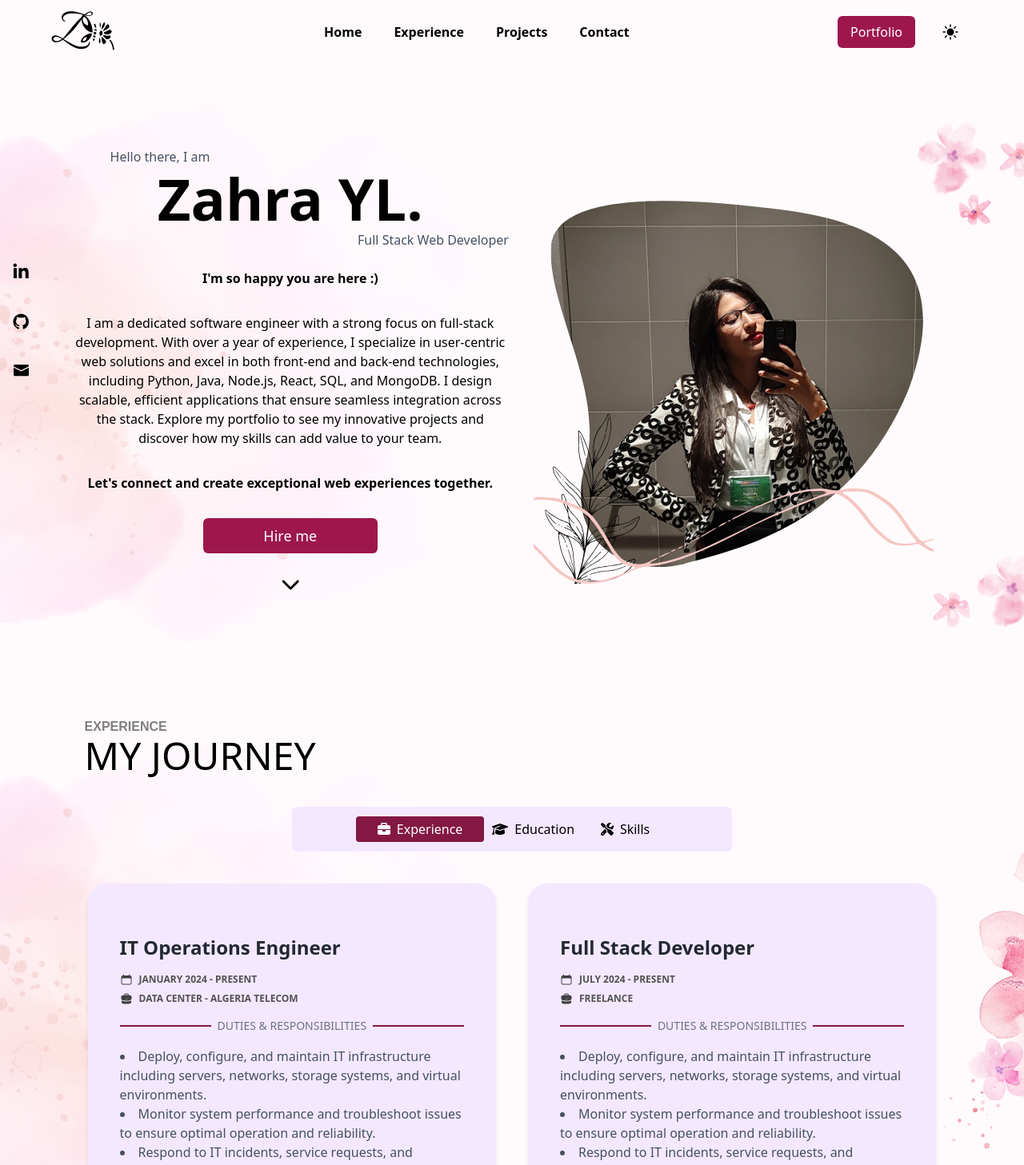
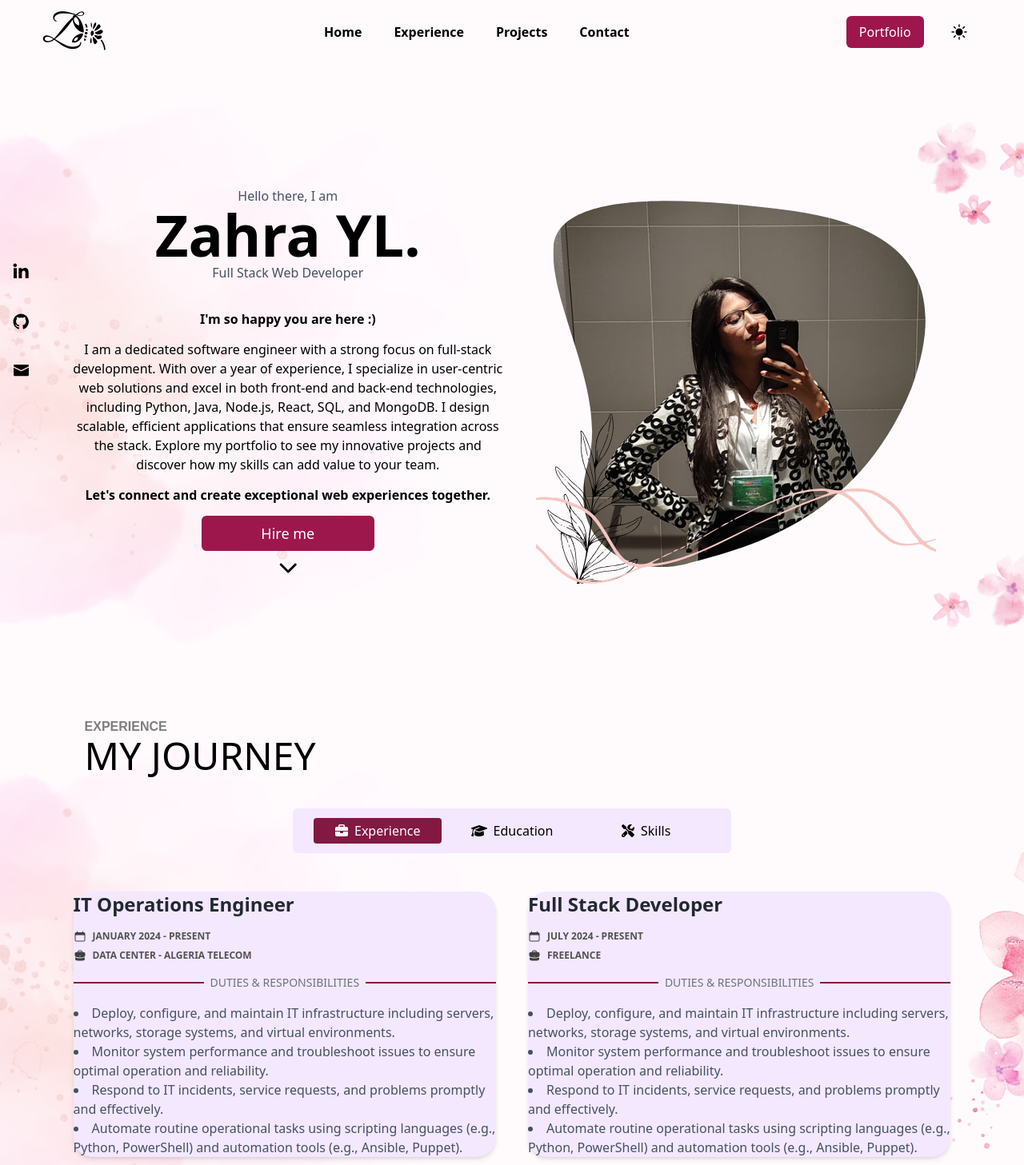
Before and after one commit to Yousra-Zahra-LATER/MyFolio, a React (Vite) app: page / in a window 1280 px wide. Shown: the top 1457 px of the page at 80% size. Built offline with nearby package versions, Linux system fonts and the light colour scheme.

Commit message:
'last update of navbar secrion'

```diff
--- a/src/components/About.jsx
+++ b/src/components/About.jsx
@@ -37,22 +37,22 @@ const About = () => {
           backgroundPosition: "center",
         }}
       >
-        <div className=" md:w-[86%] w-[90%] flex md:flex-row  md:gap-2 gap-12 items-center flex-col-reverse my-10">
-          <div className="md:w-[50%] flex flex-col gap-8 ">
-            <div className="relative w-auto text-center">
+        <div className=" md:w-[86%] w-[90%] flex md:flex-row   gap-5 items-center flex-col-reverse my-auto">
+          <div className="md:w-[50%]  flex flex-col gap-3.5 ">
+            <div className="relative text-center ">
               <motion.div
                 viewport={{ once: true }}
                 initial={{ opacity: 0, y: 30 }}
                 whileInView={{ opacity: 1, y: 0 }}
                 transition={{ type: "linear", duration: 2.0 }}
               >
-                <div className="absolute -top-7 left-12 text-primary-400 font-medium text-base dark:text-opacity-80 dark:text-white">
+                <div className=" text-primary-400 font-medium text-base dark:text-opacity-80 dark:text-white">
                   Hello there, I am
                 </div>
                 <h4 className="text-7xl font-bold whitespace-nowrap text-black relative dark:text-white">
                   Zahra YL.
                 </h4>
-                <div className="absolute -bottom-7 right-0  text-primary-400 font-medium text-base dark:text-opacity-80 dark:text-white">
+                <div className=" right-0  text-primary-400 font-medium text-base dark:text-opacity-80 dark:text-white">
                   Full Stack Web Developer
                 </div>
               </motion.div>
@@ -161,7 +161,7 @@ const About = () => {
               />
             </LazyMotion>
           </div>
-          <div className=" md:w-1/2 flex justify-center">
+          <div className=" md:w-[50%]  flex justify-center">
             <LazyMotion features={domAnimation} strict>
               <m.div
                 initial={{ x: 100, opacity: 0 }}
--- a/src/components/Experience.jsx
+++ b/src/components/Experience.jsx
@@ -10,6 +10,7 @@ import SectionTitle from "../components/SectionTitle";
 import { Element } from "react-scroll";
 import { motion } from "framer-motion";
 import { BriefcaseIcon, CalendarIcon } from "@heroicons/react/24/solid";
+
 const Experience = () => {
   const [activeTab, setActiveTab] = useState("tab1");
 
@@ -21,18 +22,21 @@ const Experience = () => {
     <>
       <Element
         name="experience"
-      className="w-full flex justify-center md:h-screen "
+        className="w-full flex justify-center md:h-screen"
         style={{
           backgroundImage: "url('/src/assets/2.png')",
           backgroundSize: "cover",
           backgroundPosition: "center",
         }}
       >
-             <div className="md:w-[86%] w-[90%]  sm:h-max  flex flex-col gap-6">
+        <div className="md:w-[86%] w-[90%] sm:h-max flex flex-col gap-6">
           <SectionTitle title="MY JOURNEY" subtitle="EXPERIENCE" />
 
-          <Tabs defaultValue="tab1" className="flex flex-col h-full  gap-5">
-          <TabsList className="w-full md:w-[50%] mx-auto flex gap-2 justify-center h-14 bg-purple-100 rounded-md p-2">
+          <Tabs
+            defaultValue="tab1"
+            className="flex flex-col h-full gap-12  p-0.5"
+          >
+            <TabsList className="lg:w-[50%] md:w-[60%] w-[80%] mx-auto flex gap-2 justify-center h-14 bg-purple-100 rounded-md p-2">
               <TabsTrigger
                 value="tab1"
                 className={`rounded my-1 w-[30%] flex items-center justify-center text-center ${
@@ -45,7 +49,7 @@ const Experience = () => {
               </TabsTrigger>
               <TabsTrigger
                 value="tab2"
-                className={`rounded my-1 w-[20%] flex items-center justify-center text-center ${
+                className={`rounded my-1 w-[30%] flex items-center justify-center text-center ${
                   activeTab === "tab2" ? "bg-pink-900 text-white" : "text-black"
                 }`}
                 onClick={() => handleTabChange("tab2")}
@@ -55,7 +59,7 @@ const Experience = () => {
               </TabsTrigger>
               <TabsTrigger
                 value="tab3"
-                className={`rounded my-1 w-[20%] flex items-center justify-center text-center ${
+                className={`rounded my-1 w-[30%] flex items-center justify-center text-center ${
                   activeTab === "tab3" ? "bg-pink-900 text-white" : "text-black"
                 }`}
                 onClick={() => handleTabChange("tab3")}
@@ -65,13 +69,12 @@ const Experience = () => {
               </TabsTrigger>
             </TabsList>
 
-
             <TabsContent value="tab1">
               <motion.div
                 initial="offscreen"
                 whileInView="onscreen"
                 viewport={{ once: true }}
-                  className="grid grid-cols-1 gap-10 items-center md:grid-cols-2 m-5"
+                className="grid grid-cols-1 gap-10 items-center md:grid-cols-2 "
               >
                 <motion.div
                   variants={{
@@ -88,9 +91,9 @@ const Experience = () => {
                     },
                   }}
                   whileHover={{ scale: 1.02 }}
-                    className="cursor-pointer bg-purple-100 px-6 py-16 rounded-3xl h-full filter shadow-md relative md:px-10 dark:bg-primary-500"
+                  className="cursor-pointer bg-purple-100 rounded-3xl filter shadow-md"
                 >
-                    <h6 className="text-2xl font-bold text-primary mb-4 dark:text-white">
+                  <h6 className="text-2xl font-bold text-primary mb-4 dark:text-white text-nowrap">
                     <a>IT Operations Engineer</a>
                     <span className="mt-4 text-xs flex items-center justify-start uppercase text-neutral-600 dark:text-neutral-300">
                       <CalendarIcon className="h-4 mr-2 text-neutral-700 dark:text-neutral-300" />
@@ -119,8 +122,8 @@ const Experience = () => {
                   <ul className="text-base text-primary-400 list-inside list-disc dark:text-neutral-200">
                   <li>
                       Deploy, configure, and maintain IT infrastructure
-                        including servers, networks, storage systems, and
-                        virtual environments.
+                      including servers, networks, storage systems, and virtual
+                      environments.
                     </li>
                     <li>
                       Monitor system performance and troubleshoot issues to
@@ -132,8 +135,8 @@ const Experience = () => {
                     </li>
                     <li>
                       Automate routine operational tasks using scripting
-                        languages (e.g., Python, PowerShell) and automation
-                        tools (e.g., Ansible, Puppet).
+                      languages (e.g., Python, PowerShell) and automation tools
+                      (e.g., Ansible, Puppet).
                     </li>
                   </ul>
                 </motion.div>
@@ -152,7 +155,7 @@ const Experience = () => {
                     },
                   }}
                   whileHover={{ scale: 1.02 }}
-                    className="cursor-pointer bg-purple-100 px-6 py-16 rounded-3xl h-full filter shadow-md relative md:px-10 dark:bg-primary-500"
+       className="cursor-pointer bg-purple-100 rounded-3xl filter shadow-md"
                 >
                   <h6 className="text-2xl font-bold text-primary mb-4 dark:text-white">
                     <a>Full Stack Developer</a>
@@ -183,8 +186,8 @@ const Experience = () => {
                   <ul className="text-base text-primary-400 list-inside list-disc dark:text-neutral-200">
                     <li>
                       Deploy, configure, and maintain IT infrastructure
-                        including servers, networks, storage systems, and
-                        virtual environments.
+                      including servers, networks, storage systems, and virtual
+                      environments.
                     </li>
                     <li>
                       Monitor system performance and troubleshoot issues to
@@ -196,28 +199,30 @@ const Experience = () => {
                     </li>
                     <li>
                       Automate routine operational tasks using scripting
-                        languages (e.g., Python, PowerShell) and automation
-                        tools (e.g., Ansible, Puppet).
+                      languages (e.g., Python, PowerShell) and automation tools
+                      (e.g., Ansible, Puppet).
                     </li>
                   </ul>
                 </motion.div>
               </motion.div>
             </TabsContent>
-              <TabsContent value="tab2" className='md:w-[80%] w-[95%] mx-auto md:mb-0 mb-5'>
-              <div className='relative text-gray-700 antialiased  font-semibold'>
-    {/* Vertical line */}
-    <div className='hidden absolute w-1 sm:block bg-pink-900 h-full left-1/2 transform -translate-x-1/2'></div>
 
-    {/* Master Degree */}
-    <div className='mt-6 md:mt-0 mb-6'>
-      <div className='flex items-center flex-col sm:flex-row'>
-        <div className='flex justify-start w-full mx-auto items-center'>
-          <div className='w-full sm:w-1/2 sm:pr-8'>
-            <div data-aos="fade-right" data-aos-delay="100" data-aos-duration="1200" className='bg-purple-100 p-4 rounded shadow group hover:bg-black cursor-pointer ease-in duration-150'>
-              <h3 className='text-black font-[600] mb-3 group-hover:text-white text-xl'>
+            <TabsContent
+              value="tab2"
+              className="md:w-[80%] w-[95%] mx-auto md:mb-0 mb-5"
+            >
+              <div className="relative text-gray-700 antialiased  font-semibold">
+                <div className="hidden absolute w-1 sm:block bg-pink-900 h-full left-1/2 transform -translate-x-1/2"></div>
+
+                <div className="mt-6 md:mt-0 mb-6">
+                  <div className="flex items-center flex-col sm:flex-row">
+                    <div className="flex justify-start w-full mx-auto items-center">
+                      <div className="w-full sm:w-1/2 sm:pr-8">
+                        <div className="bg-purple-100 p-4 rounded shadow group hover:bg-black cursor-pointer ease-in duration-150">
+                          <h3 className="text-black font-[600] mb-3 group-hover:text-white text-xl">
                             Master Degree
                           </h3>
-              <p className='text-[15px] text-smallTextColor group-hover:text-white leading-7'>
+                          <p className="text-[15px] text-smallTextColor group-hover:text-white leading-7">
                             2020 - 2022 <br />
                             Software Engineer <br />
                             Abdelhamid Mehri University - Constantine - Algeria
@@ -225,24 +230,23 @@ const Experience = () => {
                         </div>
                       </div>
                     </div>
-        <div className='rounded-full bg-primaryColor border-black border-4 w-6 h-6 absolute left-1/2 transform -translate-x-1/2 -translate-y-4 sm:translate-y-0 flex items-center justify-center'>
+                    <div className="rounded-full bg-primaryColor border-black border-4 w-6 h-6 absolute left-1/2 transform -translate-x-1/2 -translate-y-4 sm:translate-y-0 flex items-center justify-center">
                       <figure>
-            <img src='' alt='' />
+                        <img src="" alt="" />
                       </figure>
                     </div>
                   </div>
                 </div>
 
-    {/* Licence Degree */}
-    <div className='mt-6 md:mt-0 mb-6'>
-      <div className='flex items-center flex-col sm:flex-row-reverse'>
-        <div className='flex justify-end w-full mx-auto items-center'>
-          <div className='w-full sm:w-1/2 sm:pl-8'>
-            <div data-aos="fade-left" data-aos-delay="100" data-aos-duration="1200" className='bg-white p-4 rounded shadow group hover:bg-primaryColor cursor-pointer ease-in duration-150'>
-              <h3 className='text-primaryColor font-[600] mb-3 group-hover:text-white text-xl'>
+                <div className="mt-6 md:mt-0 mb-6">
+                  <div className="flex items-center flex-col sm:flex-row-reverse">
+                    <div className="flex justify-end w-full mx-auto items-center">
+                      <div className="w-full sm:w-1/2 sm:pl-8">
+                        <div className="bg-white p-4 rounded shadow group hover:bg-primaryColor cursor-pointer ease-in duration-150">
+                          <h3 className="text-primaryColor font-[600] mb-3 group-hover:text-white text-xl">
                             Licence Degree
                           </h3>
-              <p className='text-[15px] text-smallTextColor group-hover:text-white leading-7'>
+                          <p className="text-[15px] text-smallTextColor group-hover:text-white leading-7">
                             2017 - 2020 <br />
                             Software Engineer <br />
                             Abdelhamid Mehri University - Constantine - Algeria
@@ -250,24 +254,23 @@ const Experience = () => {
                         </div>
                       </div>
                     </div>
-        <div className='rounded-full bg-black border-black border-4 w-6 h-6 absolute left-1/2 transform -translate-x-1/2 -translate-y-4 sm:translate-y-0 flex items-center justify-center'>
+                    <div className="rounded-full bg-black border-black border-4 w-6 h-6 absolute left-1/2 transform -translate-x-1/2 -translate-y-4 sm:translate-y-0 flex items-center justify-center">
                       <figure>
-            <img src='' alt='' />
+                        <img src="" alt="" />
                       </figure>
                     </div>
                   </div>
                 </div>
 
-    {/* Baccalaureat */}
-    <div className='mt-6 md:mt-0 '>
-      <div className='flex items-center flex-col sm:flex-row '>
-        <div className='flex justify-start w-full mx-auto items-center'>
-          <div className='w-full sm:w-1/2 sm:pr-8'>
-            <div data-aos="fade-right" data-aos-delay="100" data-aos-duration="1200" className='bg-purple-100 p-4 rounded shadow group hover:bg-black cursor-pointer ease-in duration-150'>
-              <h3 className='text-black font-[600] mb-3 group-hover:text-white text-xl'>
+                <div className="mt-6 md:mt-0">
+                  <div className="flex items-center flex-col sm:flex-row">
+                    <div className="flex justify-start w-full mx-auto items-center">
+                      <div className="w-full sm:w-1/2 sm:pr-8">
+                        <div className="bg-purple-100 p-4 rounded shadow group hover:bg-black cursor-pointer ease-in duration-150">
+                          <h3 className="text-black font-[600] mb-3 group-hover:text-white text-xl">
                             Baccalaureat
                           </h3>
-              <p className='text-[15px] text-smallTextColor group-hover:text-white leading-7'>
+                          <p className="text-[15px] text-smallTextColor group-hover:text-white leading-7">
                             2016 - 2017 <br />
                             Science Experimentale <br />
                             Malek Hadded Lycee - Constantine - Algeria
@@ -275,22 +278,19 @@ const Experience = () => {
                         </div>
                       </div>
                     </div>
-        <div className='rounded-full bg-primaryColor border-black border-4 w-6 h-6 absolute left-1/2 transform -translate-x-1/2 -translate-y-4 sm:translate-y-0 flex items-center justify-center'>
+                    <div className="rounded-full bg-primaryColor border-black border-4 w-6 h-6 absolute left-1/2 transform -translate-x-1/2 -translate-y-4 sm:translate-y-0 flex items-center justify-center">
                       <figure>
-            <img src='' alt='' />
+                        <img src="" alt="" />
                       </figure>
                     </div>
                   </div>
                 </div>
-
               </div>
             </TabsContent>
-
 
             <TabsContent value="tab3">
               <p>skills</p>
             </TabsContent>
-
           </Tabs>
         </div>
       </Element>
--- a/src/components/NavBar.jsx
+++ b/src/components/NavBar.jsx
@@ -27,7 +27,8 @@ export const NavBar = () => {
 
   return (
     <>
-      <nav className="flex justify-between items-center w-[90%] mx-auto py-4">
+      {/* Desktop Navbar */}
+      <nav className="flex justify-between items-center w-11/12 mx-auto py-4">
         <div className="flex items-center font-signature text-5xl hover:-rotate-6">
           Z
           <motion.div
@@ -45,14 +46,14 @@ export const NavBar = () => {
               to={link.link}
               smooth={true}
               duration={1000}
-              className="cursor-pointer hover:text-[#807279] list-none"
+              className="cursor-pointer hover:text-gray-600"
             >
               {link.name}
             </Link>
           ))}
         </div>
-        <div className="hidden md:flex items-center">
-          <button className="bg-pink-800 hover:bg-pink-900 text-white px-4 py-2 rounded-md mr-4">
+        <div className="hidden md:flex items-center space-x-4">
+          <button className="bg-pink-800 hover:bg-pink-900 text-white px-4 py-2 rounded-md">
             Portfolio
           </button>
           <button onClick={toggleDarkMode} className="cursor-pointer px-4">
@@ -76,31 +77,31 @@ export const NavBar = () => {
           </button>
         </div>
       </nav>
+
+      {/* Mobile Menu */}
       {menuOpen && (
-        <div className="md:hidden fixed top-0 w-full h-[58%] bg-custom-pink shadow-lg z-10 p-14 flex flex-col">
+        <div className="md:hidden fixed top-0 left-0 w-full h-[52%] bg-pink-100 shadow-lg z-50 p-6 flex flex-col ">
           <button onClick={toggleMenu} className="self-end text-3xl mb-4">
             <HiX />
           </button>
-          <div className="-ml-4 flex flex-col gap-4">
-            <ul className="flex flex-col gap-8 font-semibold">
+            <ul className="flex flex-col gap-4 font-semibold">
               {navBarlinks.map((link, index) => (
                 <Link
                   key={index}
                   to={link.link}
                   smooth={true}
                   duration={500}
-                  className="cursor-pointer hover:text-[#807279] list-none text-xl"
+                  className="cursor-pointer hover:text-gray-600"
                   onClick={() => setMenuOpen(false)}
                 >
                   {link.name}
                 </Link>
               ))}
             </ul>
-            <button className="bg-pink-800 hover:bg-pink-900 text-white px-4 py-2 rounded-md mt-4 w-full self-start">
+            <button className="bg-pink-800 hover:bg-pink-900 text-white px-4 py-2 rounded-md mt-4 w-[30%]">
               Portfolio
             </button>
           </div>
-        </div>
       )}
     </>
   );
```
Lines whose indentation alone changed are shown as unchanged.
